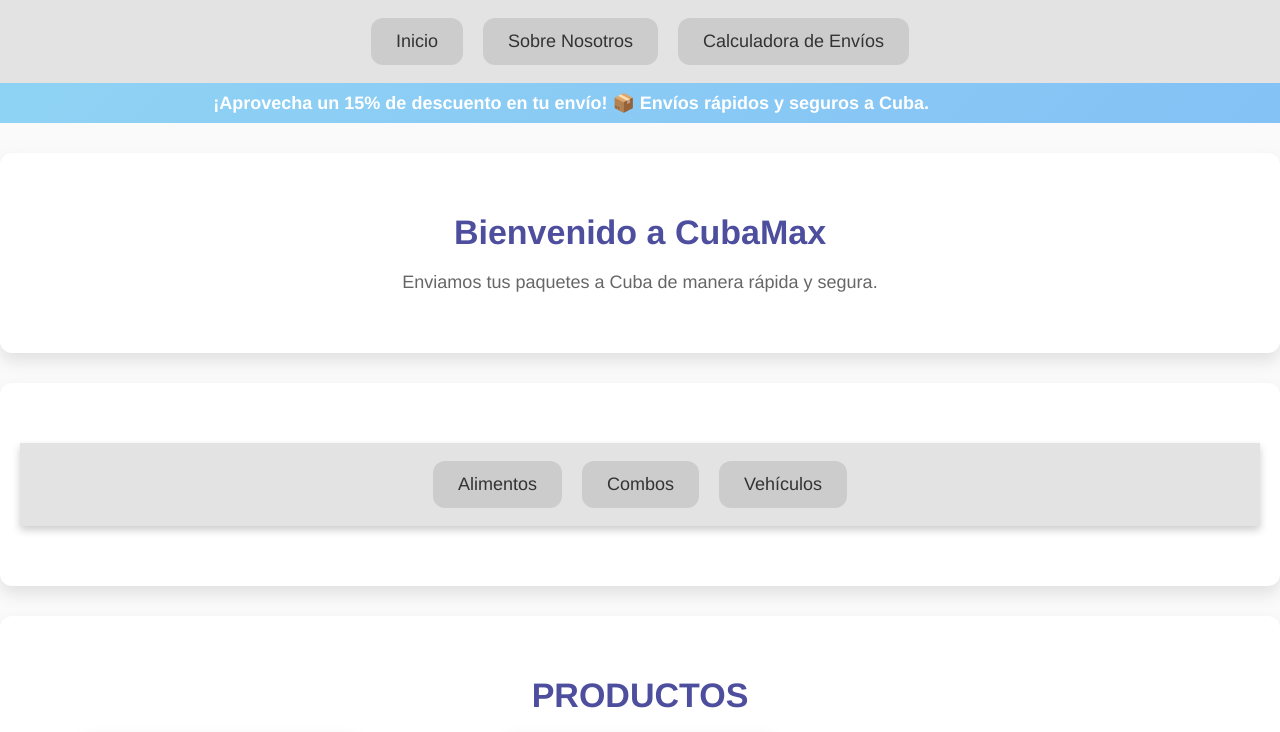
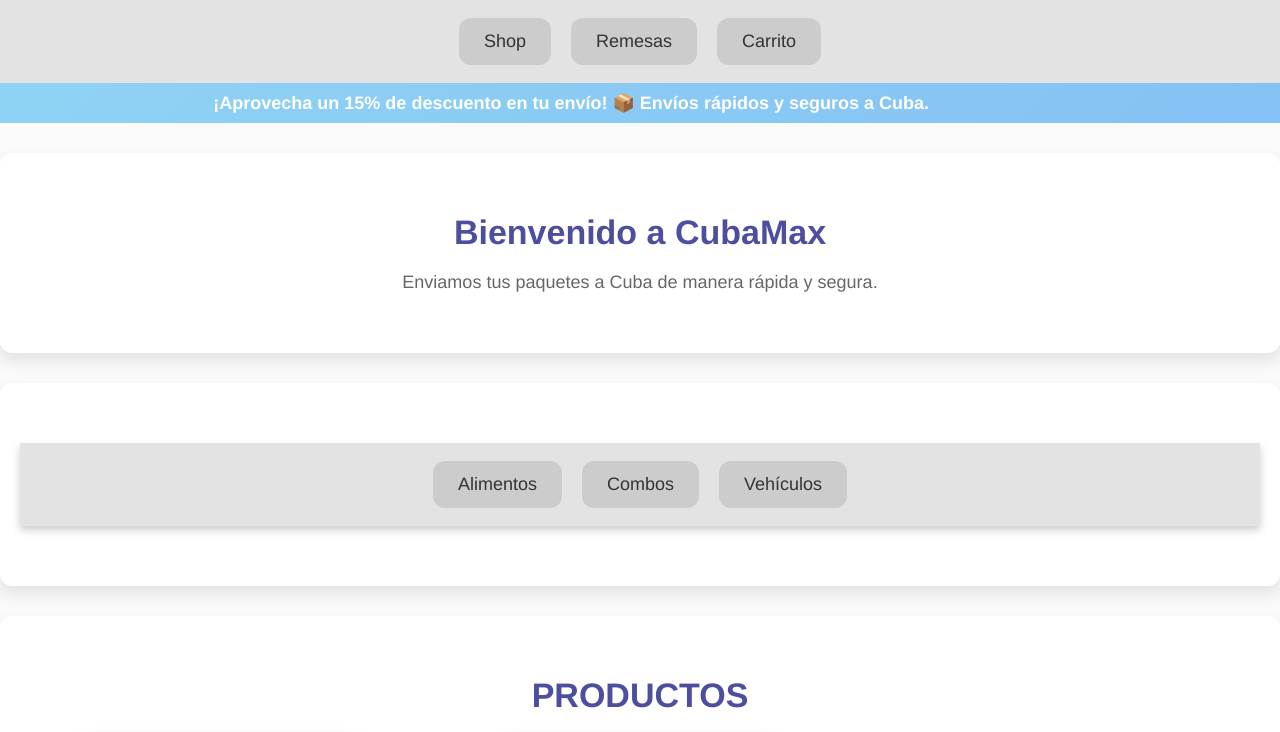
Before and after one commit to CubaExpress/wdwdwdwd, a plain HTML site: page index.html in a window 1280 px wide. Shown: the top 732 px of the page. Drawn offline with Linux system fonts and the light colour scheme.

Commit message:
Update index.html

```diff
--- a/index.html
+++ b/index.html
@@ -306,9 +306,9 @@
 <body>
   <!-- Menú principal -->
   <nav>
-    <a href="index.html">Inicio</a>
-    <a href="sobre-nosotros.html">Sobre Nosotros</a>
-    <a href="calculadora.html">Calculadora de Envíos</a>
+    <a href="index.html">Shop</a>
+    <a href="sobre-nosotros.html">Remesas</a>
+    <a href="calculadora.html">Carrito</a>
   </nav>
 
   <div class="barra-mensaje">
```
